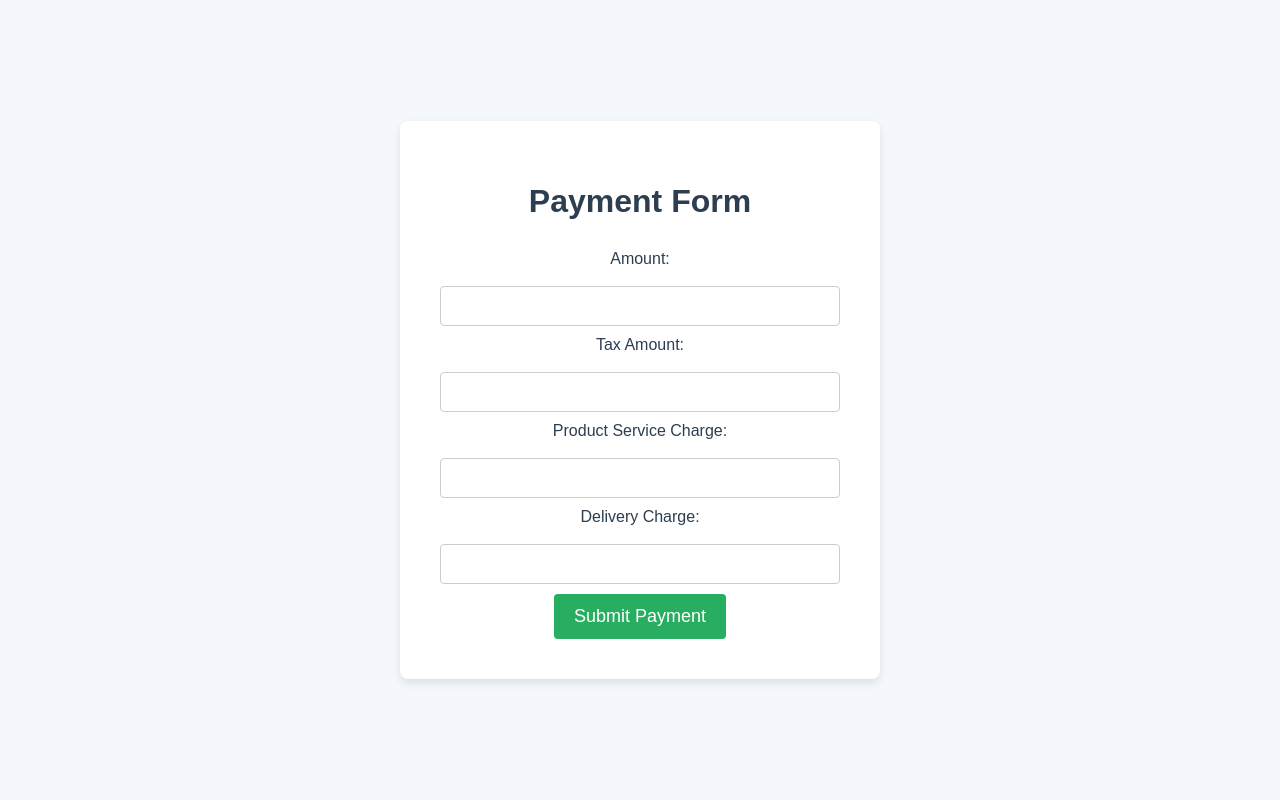
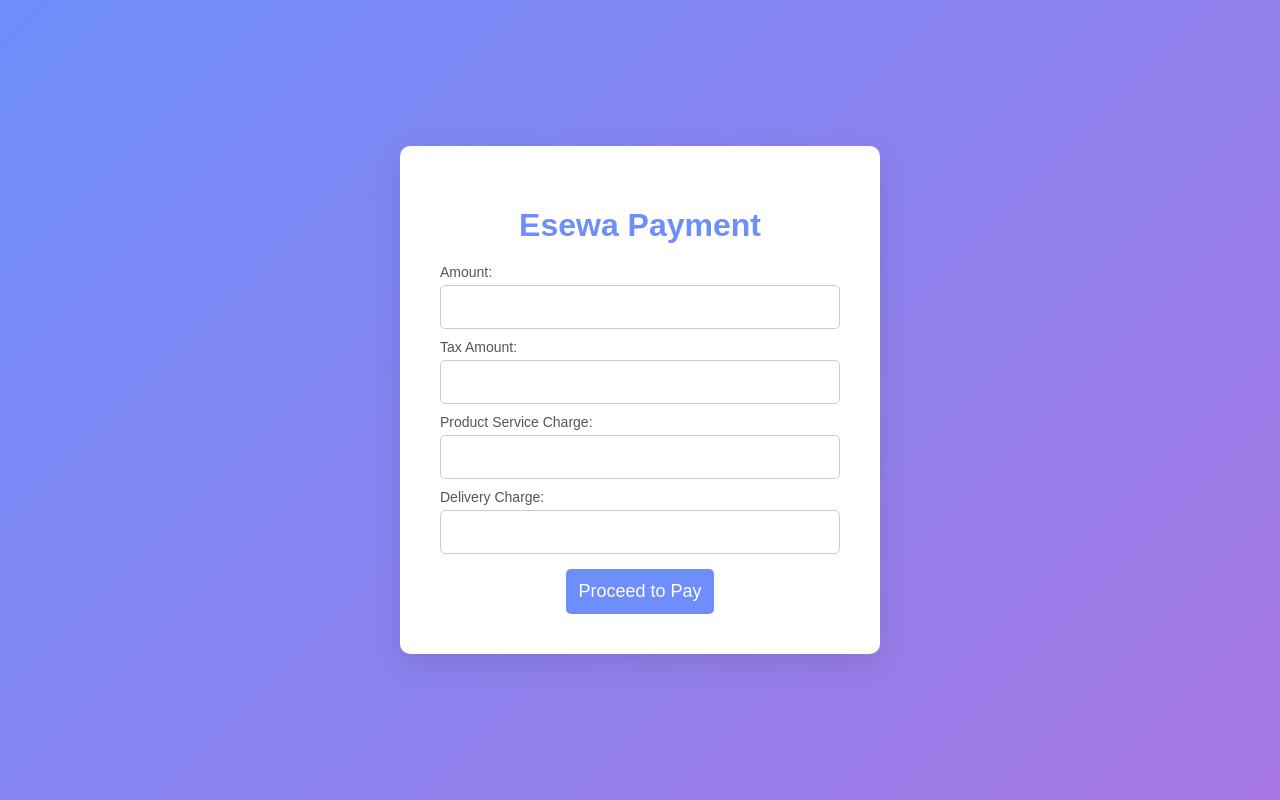
Before and after one commit to Ishwor-stha/esewa-intregation, a website: page public/index.html in a window 1280 px wide. Drawn offline with Linux system fonts and the light colour scheme.

```diff
--- a/public/index.html
+++ b/public/index.html
@@ -6,8 +6,8 @@
     <title>Payment Form</title>
     <style>
         body {
-            font-family: 'Arial', sans-serif;
-            background-color: #f4f7fc;
+            font-family: 'Poppins', sans-serif;
+            background: linear-gradient(135deg, #6e8efb, #a777e3);
             color: #333;
             margin: 0;
             padding: 0;
@@ -17,85 +17,85 @@
             height: 100vh;
         }
 
-        h1 {
-            text-align: center;
-            color: #2c3e50;
-            margin-bottom: 30px;
-        }
-
         .form-container {
-            background-color: #ffffff;
-            box-shadow: 0 4px 8px rgba(0, 0, 0, 0.1);
-            border-radius: 8px;
+            background: #fff;
+            box-shadow: 0 10px 30px rgba(0, 0, 0, 0.1);
+            border-radius: 10px;
             padding: 40px;
             width: 400px;
             text-align: center;
+            animation: fadeIn 0.5s ease-in-out;
+        }
+
+        @keyframes fadeIn {
+            from { opacity: 0; transform: translateY(-20px); }
+            to { opacity: 1; transform: translateY(0); }
+        }
+
+        h1 {
+            color: #6e8efb;
+            margin-bottom: 20px;
         }
 
         .form-container label {
-            font-size: 16px;
-            color: #2c3e50;
-            margin-bottom: 8px;
+            font-size: 14px;
+            color: #555;
             display: block;
+            text-align: left;
+            margin: 10px 0 5px;
         }
 
-        .form-container input[type="number"], .form-container input[type="text"] {
+        .form-container input[type="number"],
+        .form-container input[type="text"] {
             width: 100%;
-            padding: 10px;
-            margin: 10px 0;
-            border-radius: 4px;
+            padding: 12px;
+            border-radius: 5px;
             border: 1px solid #ccc;
             font-size: 16px;
             box-sizing: border-box;
+            transition: all 0.3s ease;
+        }
+
+        .form-container input:focus {
+            border-color: #6e8efb;
+            box-shadow: 0 0 5px rgba(110, 142, 251, 0.5);
+            outline: none;
         }
 
         .form-container input[type="submit"] {
-            background-color: #27ae60;
-            color: #fff;
-            padding: 12px 20px;
+            background: #6e8efb;
+            color: white;
+            padding: 12px;
             font-size: 18px;
             border: none;
-            border-radius: 4px;
+            border-radius: 5px;
             cursor: pointer;
-            transition: background-color 0.3s ease;
+            margin-top: 15px;
+            transition: 0.3s;
         }
 
         .form-container input[type="submit"]:hover {
-            background-color: #2ecc71;
-        }
-
-        .form-container input[type="submit"]:active {
-            background-color: #219150;
-        }
-
-        .form-container input[type="number"]:focus,
-        .form-container input[type="text"]:focus {
-            border-color: #3498db;
-            outline: none;
-        }
-
-        .form-container input[type="submit"]:focus {
-            outline: none;
+            background: #5a7bf7;
         }
     </style>
 </head>
 <body>
     <div class="form-container">
-        <h1>Payment Form</h1>
+        <h1>Esewa Payment</h1>
         <form action="http://localhost:4000/pay-with-esewa" method="POST">
             <label for="amount">Amount:</label>
-            <input type="number" id="amount" name="amount" required><br>
+            <input type="number" id="amount" name="amount" required>
 
             <label for="tax_amount">Tax Amount:</label>
-            <input type="number" id="tax_amount" name="tax_amount" required><br>
+            <input type="number" id="tax_amount" name="tax_amount" required>
 
             <label for="service_charge">Product Service Charge:</label>
-            <input type="text" id="product_service_charge" name="product_service_charge" required><br>
+            <input type="text" id="product_service_charge" name="product_service_charge" required>
 
             <label for="delivery_charge">Delivery Charge:</label>
-            <input type="text" id="delivery_charge" name="product_delivery_charge" required><br>
+            <input type="text" id="delivery_charge" name="product_delivery_charge" required>
 
-            <input type="submit" value="Submit Payment">
+            <input type="submit" value="Proceed to Pay">
         </form>
     </div>
 </body>
--- a/test.js
+++ b/test.js
@@ -1 +1 @@
-console.log(Date.now())
+console.log(typeof Date.now())
```
Also changed, not shown: index.js (+14 -12 lines).
